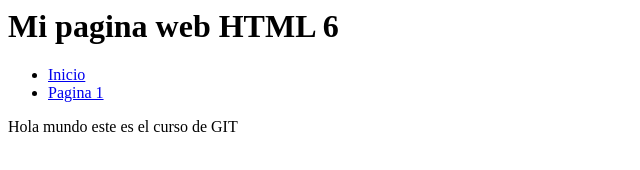
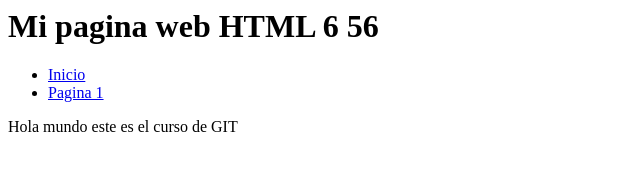
Before and after one commit to braisrivad/curso-demiTesteando, a plain HTML site: page index.html in a window 1280 px wide. Shown: the full height of the page, 0-640 px from the left. Drawn offline with Linux system fonts and the light colour scheme.

Commit message:
cambios en el index

```diff
--- a/index.html
+++ b/index.html
@@ -5,7 +5,7 @@
 		<title>Pagina web HTML 2</title>
 	</head>
 	<body>
-		<h1>Mi pagina web HTML 6</h1>
+		<h1>Mi pagina web HTML 6 56</h1>
 		<ul>
 			<li><a href="index.html">Inicio</a></li>
 			<li><a href="pagina1.html">Pagina 1</a></li>
```
Also changed, not shown: pagina1.html (+1 -1 lines).
